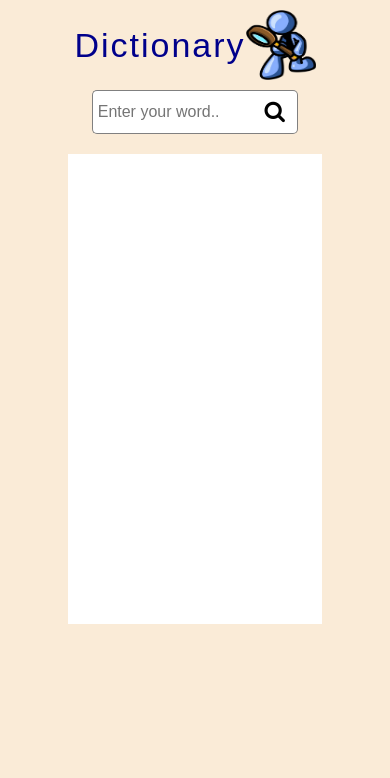
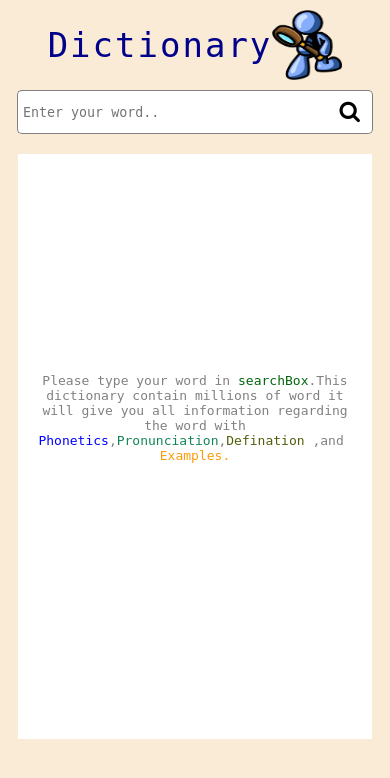
Before and after one commit to Santan47/Word-Dictionary, a Django app: page / in a window 390 px wide. Shown: the top 778 px of the page. Run offline with Django 3.2, Linux system fonts and the light colour scheme.

Commit message:
project fully comleted

```diff
--- a/searchWordApp/static/css/index.css
+++ b/searchWordApp/static/css/index.css
@@ -1,11 +1,9 @@
-
-
-  .hide{
+.hide{
     display: none;
   }
 
   body {
-    font-family: Arial;
+    font-family: monospace;
     background-color: antiquewhite;
   }
   .searchForm{
@@ -34,7 +32,7 @@
     height: 32px;
     width: 40%;
     padding: 5px 5px;
-    font-size: 16px;
+    font-family: monospace;
     border-radius: 5px 0px 0px 5px;
     border: 1px solid grey;
     border-right: none;
@@ -62,7 +60,7 @@
   .mainDics{
     display: flex;
     justify-content: center;
-    margin: 20px;
+    margin: 20px 10px;
   }
 
   .wordAudio{
@@ -92,3 +90,45 @@
   background: rgb(127, 231, 179);
   margin-bottom: 10px;
 }
+
+.userMsg{
+  width: 100%;
+  height: 90%;
+  display: flex;
+  justify-content: center;
+  align-items: center;
+}
+
+.infotext{
+  text-align: center;
+  color: grey;
+  font-family: monospace;
+}
+
+
+
+
+
+
+
+ /* media query for mobile size devices which width in 600px */
+ @media only screen and (max-width: 1100px) {
+  .searchBox{
+    height: 32px;
+    width: 80%;
+    padding: 5px 5px;
+    font-family: monospace;
+    border-radius: 5px 0px 0px 5px;
+    border: 1px solid grey;
+    border-right: none;
+  }
+
+  .wordDetails{
+    background: white;
+    width: 100%;
+    height: 67vh;
+    overflow: auto;
+    padding: 10px;
+  }
+
+}
--- a/searchWordApp/templates/index.html
+++ b/searchWordApp/templates/index.html
@@ -36,6 +36,7 @@
 
               <div class="mainDics">
                 <div class="wordDetails">
+                  {% if wordDetail %}
                   <div>
                     <div class="wordAudio">
                       <div class="WordSearchTitle">{{wordDetail.word}}</div>
@@ -74,6 +75,18 @@
                       <!-- end loop -->
                     </div>
                   </div>
+                  {% elif wordError%}
+                  <div class="userMsg">
+                    <div class="infotext"> Sorry! We couldn't find the word. Please try again.</div>
+                  </div>
+                  {% else %}
+                  <div class="userMsg">
+                    <div class="infotext">
+                      Please type your word in <span style="color: rgb(0, 104, 14);">searchBox</span>.This dictionary contain millions of word it will give you all information regarding the word with <span style="color: blue;">Phonetics</span>,<span style="color: rgb(19, 133, 85);">Pronunciation</span>,<span style="color: rgb(83, 92, 9);">Defination</span>
+                      ,and&nbsp;<span style="color: rgb(252, 155, 9);"> Examples.</span>
+                    </div>
+                  </div>
+                  {% endif %}
                 </div>
               </div>
         </div>
--- a/searchWordApp/urls.py
+++ b/searchWordApp/urls.py
@@ -7,7 +7,6 @@ from django.http import HttpResponse
 
 
 
-
 urlpatterns = [
     path('', myview.index,name='index'),
     path('searchWord', myview.searchWord, name='searchWord'),
--- a/searchWordApp/views.py
+++ b/searchWordApp/views.py
@@ -6,7 +6,7 @@ from django.contrib.auth.models import User, Group, auth
 from rest_framework import viewsets
 from rest_framework import permissions
 from django.http import HttpResponse
-import urllib, json
+import urllib,urllib.error, json
 
 
 def index(request):
@@ -17,7 +17,12 @@ def searchWord(request):
     word_id = request.POST["wordTitle"];
     language = 'en_US'
     url = 'https://api.dictionaryapi.dev/api/v2/entries/'  + language + '/'  + word_id.lower()
-    response = urllib.request.urlopen(url)
-    data = json.loads(response.read())
-    print(data)
-    return render(request, "index.html", {"wordDetail": data[0]})
+    try:
+        response = urllib.request.urlopen(url)
+        data = json.loads(response.read())
+        print(data)
+        return render(request, "index.html", {"wordDetail": data[0]})
+    except urllib.error.URLError as e:
+        print("enter valid data")
+        data = ["notFound"];
+        return render(request, "index.html", {"wordError": data[0]})
```
